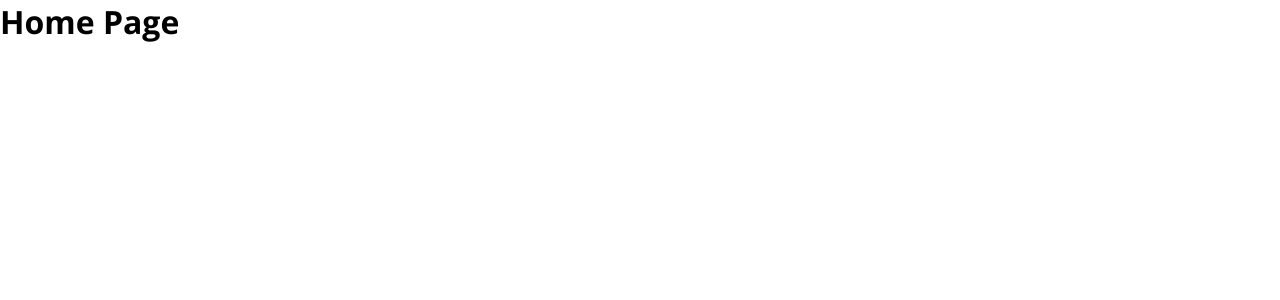
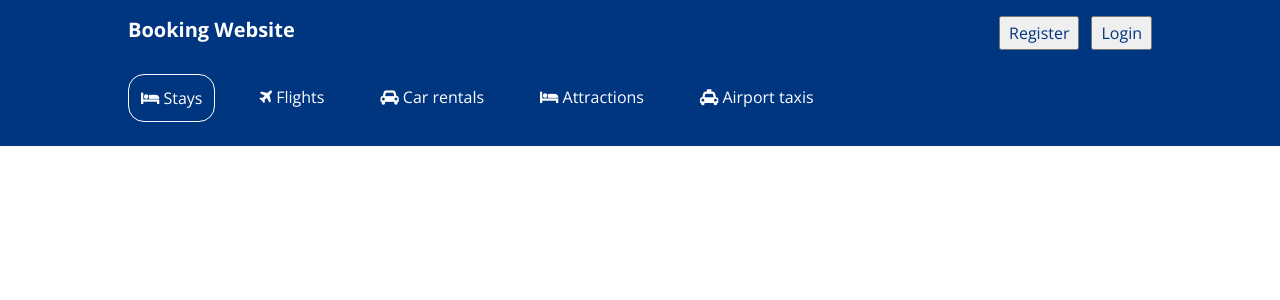
Before and after one commit to hp-nguyen/fx-rjs-asm-1, a React (Create React App) app: page / in a window 1280 px wide. Shown: the top 300 px of the page. Built offline with nearby package versions, Linux system fonts and the light colour scheme.

Commit message:
Navbar component

```diff
--- a/public/index.html
+++ b/public/index.html
@@ -21,7 +21,6 @@
     <title>Assignment 01 - Booking Website</title>
   </head>
   <body>
-    <noscript>You need to enable JavaScript to run this app.</noscript>
     <div id="root"></div>
   </body>
 </html>
--- /dev/null
+++ b/src/components/Navbar/Navbar.js
@@ -0,0 +1,48 @@
+import './navbar.css';
+import NavbarListItem from './NavbarListItem/NavbarListItem';
+function Navbar() {
+  const listData = [
+    {
+      type: 'Stays',
+      icon: 'fa-bed',
+      active: true,
+    },
+    {
+      type: 'Flights',
+      icon: 'fa-plane',
+      active: false,
+    },
+    {
+      type: 'Car rentals',
+      icon: 'fa-car',
+      active: false,
+    },
+    {
+      type: 'Attractions',
+      icon: 'fa-bed',
+      active: false,
+    },
+    {
+      type: 'Airport taxis',
+      icon: 'fa-taxi',
+      active: false,
+    },
+  ];
+  return (
+    <nav className="navbar">
+      <div className="navbar__container container--mw-1024">
+        <div className="navbar__header">
+          <span className="navbar__brand-logo">Booking Website</span>
+          <div className="navbar__btns-wrapper">
+            <button className="navbar__btn">Register</button>
+            <button className="navbar__btn">Login</button>
+          </div>
+        </div>
+        <ul className="navbar__list">
+          {listData.map(data => <NavbarListItem data={data} />)}
+        </ul>
+      </div>
+    </nav>
+  );
+}
+export default Navbar;
--- /dev/null
+++ b/src/components/Navbar/NavbarListItem/NavbarListItem.js
@@ -0,0 +1,9 @@
+import './navbar-list-item.css';
+function NavbarListItem({ data }) {
+  return (
+    <li className={`navbar__list-item ${data.active ? 'active' : ''}`}>
+      <i className={`fa ${data.icon}`}></i> {data.type}
+    </li>
+  );
+}
+export default NavbarListItem;
--- /dev/null
+++ b/src/components/Navbar/NavbarListItem/navbar-list-item.css
@@ -0,0 +1,8 @@
+.navbar__list-item {
+  font-size: 1.6rem;
+  padding: 12px;
+}
+.navbar__list-item.active {
+  border: 1px solid white;
+  border-radius: 16px;
+}
--- /dev/null
+++ b/src/components/Navbar/navbar.css
@@ -0,0 +1,27 @@
+.navbar {
+  background-color: #003580;
+  color: #fff;
+  padding-top: 16px;
+}
+
+.navbar__header {
+  display: flex;
+  justify-content: space-between;
+}
+
+.navbar__brand-logo {
+  font-weight: bold;
+  font-size: 2rem;
+}
+.navbar__btn {
+  cursor: pointer;
+  color: #003580;
+  padding: 4px 8px;
+  margin-left: 12px;
+}
+.navbar__list {
+  list-style-type: none;
+  display: flex;
+  gap: 32px;
+  padding: 24px 0;
+}
--- a/src/pages/home/Home.jsx
+++ b/src/pages/home/Home.jsx
@@ -1,9 +1,7 @@
+import Navbar from '../../components/Navbar/Navbar';
+import './home.css';
 const Home = () => {
-	return (
-		<div>
-			<h1>Home Page</h1>
-		</div>
-	);
+  return <Navbar />;
 };
 
 export default Home;
--- /dev/null
+++ b/src/pages/home/home.css
@@ -0,0 +1,28 @@
+/* CSS RESET */
+*,
+*::before,
+*::after {
+  box-sizing: border-box;
+  margin: 0;
+  padding: 0;
+}
+img {
+  display: block;
+  max-width: 100%;
+}
+input,
+textarea,
+button,
+select {
+  font: inherit;
+}
+html {
+  font-size: 62.5%;
+}
+body {
+  font-size: 1.6rem;
+}
+.container--mw-1024 {
+  max-width: 1024px;
+  margin: 0 auto;
+}
```
